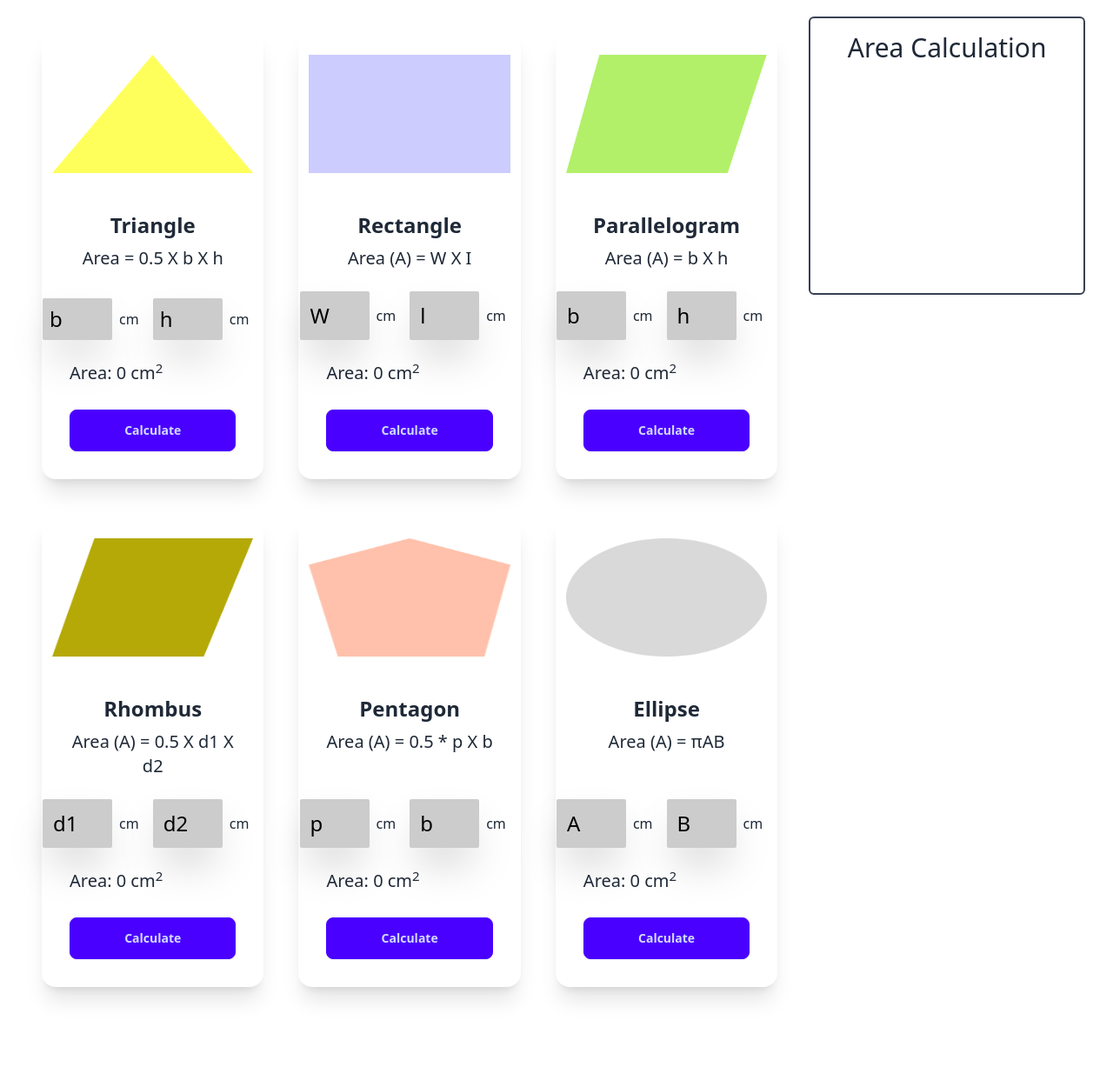
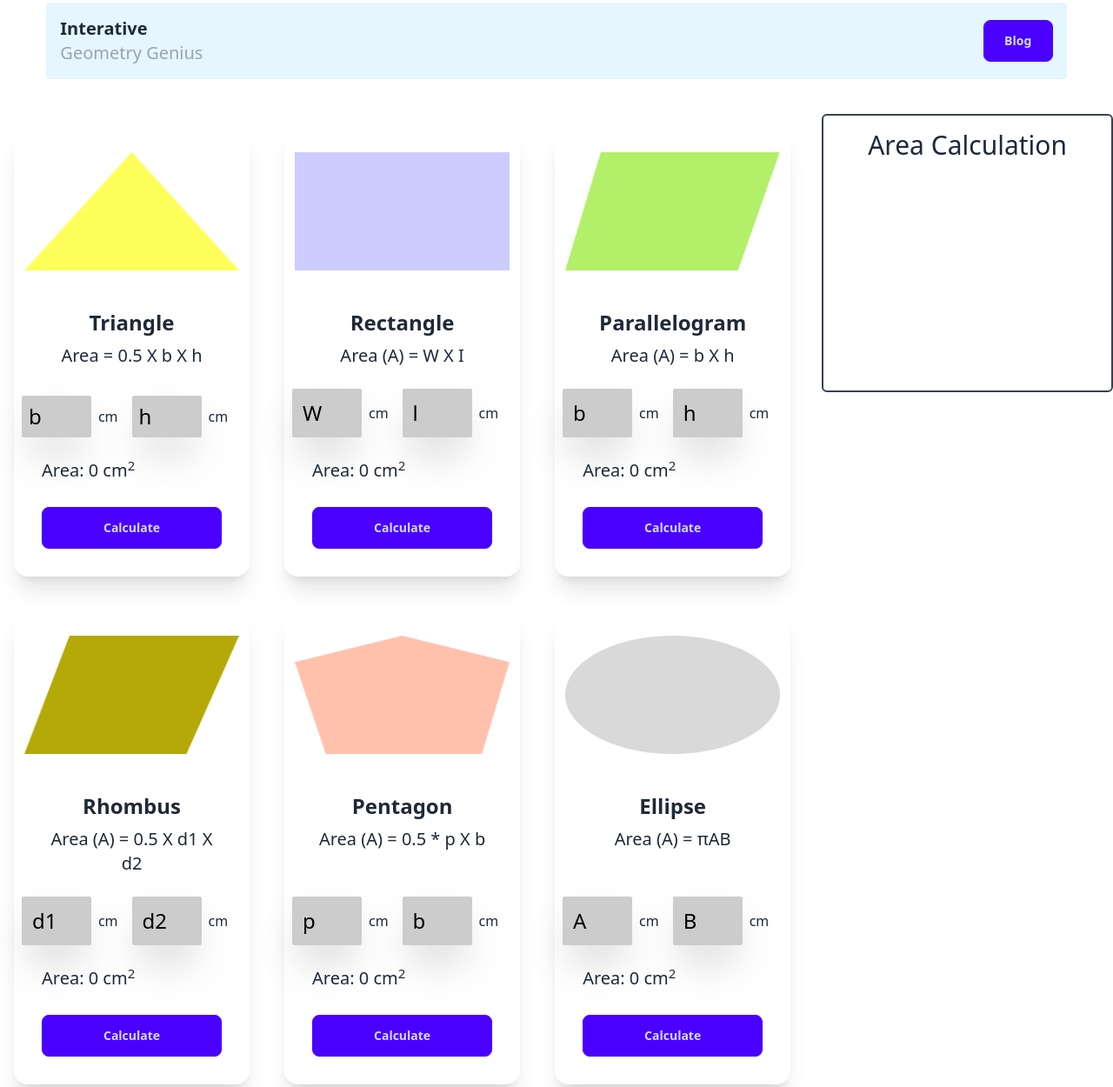
Before and after one commit to Hridoykhan4/DOM-1_GeoMetryGenius, a plain HTML site: page index.html in a window 1280 px wide. Shown: the part 13-1263 px from the top of the page at 87% size. Before the commit the page ends 1196 px from the top, so only its background shows below. Drawn offline with nearby package versions, Linux system fonts and the light colour scheme.

Commit message:
header added

```diff
--- a/index.html
+++ b/index.html
@@ -12,119 +12,206 @@
     />
     <script src="https://cdn.tailwindcss.com"></script>
   </head>
-  <body class="m-8">
-    <header>
-
+  <body class="">
+    <header class="w-11/12 mx-auto">
+      <div class="navbar bg-sky-300 bg-opacity-20 rounded mt-4 p-4">
+        <div class="flex-1">
+          <a class="text-xl font-bold"
+            >Interative <br /><span class="font-normal text-gray-400"
+              >Geometry Genius</span
+            ></a
+          >
+        </div>
+        <div class="flex-none">
+          <button class="btn-primary btn w-20">Blog</button>
+        </div>
+      </div>
     </header>
 
-
-
-    <main class="w-full mx-auto">
+    <main class="w-full mt-10 mx-auto">
       <!-- Main Content Container -->
       <div class="flex flex-col gap-5 md:flex-row">
         <!-- Shape Card Container -->
-            <div class="w-11/12 gap-5 grid grid-cols-1 md:gap-10 p-4 md:grid-cols-2 lg:grid-cols-3">
+        <div
+          class="w-11/12 gap-5 grid grid-cols-1 md:gap-10 p-4 md:grid-cols-2 lg:grid-cols-3"
+        >
           <!-- Triangle Card -->
-                <div class="card bg-base-100   shadow-xl">
+          <div class="card bg-base-100 shadow-xl">
             <figure>
-                      <img class="md:mt-4 w-full h-40 p-3"
+              <img
+                class="md:mt-4 w-full h-40 p-3"
                 src="images/triangle.png"
-                        alt="Shoes" />
+                alt="Shoes"
+              />
             </figure>
             <div class="card-body text-center">
               <h2 class="font-bold text-2xl text-center">Triangle</h2>
               <p class="text-xl">Area = 0.5 X b X h</p>
 
               <div class="flex items-center justify-center p-4">
-                        <input id="triangle-base" class="max-w-20 text-2xl bg-black bg-opacity-20 shadow-2xl placeholder:text-black p-2 rounded-sm" type="number" placeholder="b">
+                <input
+                  id="triangle-base"
+                  class="max-w-20 text-2xl bg-black bg-opacity-20 shadow-2xl placeholder:text-black p-2 rounded-sm"
+                  type="number"
+                  placeholder="b"
+                />
                 <span class="mr-4 ml-2">cm</span>
 
-                      <input id="triangle-height" class="text-2xl p-2 bg-black bg-opacity-20 shadow-2xl placeholder:text-black max-w-20 rounded-sm" type="number" placeholder="h">
+                <input
+                  id="triangle-height"
+                  class="text-2xl p-2 bg-black bg-opacity-20 shadow-2xl placeholder:text-black max-w-20 rounded-sm"
+                  type="number"
+                  placeholder="h"
+                />
                 <span class="mr-4 ml-2">cm</span>
-
               </div>
 
               <div class="text-left">
-                            <p class="text-xl">Area: <span id="triangle-area">0</span> <span>cm<sup>2</sup></span> </p>
+                <p class="text-xl">
+                  Area: <span id="triangle-area">0</span>
+                  <span>cm<sup>2</sup></span>
+                </p>
               </div>
 
               <div class="card-actions mt-5">
-                        <button class="btn btn-primary w-full" onclick="calculateTriangleArea()">Calculate</button>
+                <button
+                  class="btn btn-primary w-full"
+                  onclick="calculateTriangleArea()"
+                >
+                  Calculate
+                </button>
               </div>
             </div>
           </div>
 
           <!-- rectangle Card-->
-                <div class="card bg-base-100  shadow-xl">
+          <div class="card bg-base-100 shadow-xl">
             <figure>
-                      <img class="md:mt-4 w-full h-40 p-3"
+              <img
+                class="md:mt-4 w-full h-40 p-3"
                 src="images/rectangle.png"
-                        alt="Shoes" />
+                alt="Shoes"
+              />
             </figure>
             <div class="card-body text-center">
               <h2 class="text-2xl font-bold text-center">Rectangle</h2>
-                      <p class="text-xl">Area (A) = W  X I</p>
+              <p class="text-xl">Area (A) = W X I</p>
               <div class="flex items-center justify-center p-4">
-                        <input type="number" id="rectangle-width" class="max-w-20 p-3 bg-black bg-opacity-20 shadow-2xl rounded-sm text-2xl placeholder:text-black" placeholder="W"><span class="mr-4 ml-2">cm</span>
+                <input
+                  type="number"
+                  id="rectangle-width"
+                  class="max-w-20 p-3 bg-black bg-opacity-20 shadow-2xl rounded-sm text-2xl placeholder:text-black"
+                  placeholder="W"
+                /><span class="mr-4 ml-2">cm</span>
 
-
-                        <input type="number" id="rectangle-length" class="max-w-20 p-3 bg-black bg-opacity-20 shadow-2xl rounded-sm text-2xl placeholder:text-black" placeholder="l"><span class="mr-4 ml-2">cm</span>
+                <input
+                  type="number"
+                  id="rectangle-length"
+                  class="max-w-20 p-3 bg-black bg-opacity-20 shadow-2xl rounded-sm text-2xl placeholder:text-black"
+                  placeholder="l"
+                /><span class="mr-4 ml-2">cm</span>
               </div>
               <div class="text-left">
-                        <p class="text-xl">Area: <span id="rectangle-area">0</span> <span>cm<sup>2</sup></span> </p>
+                <p class="text-xl">
+                  Area: <span id="rectangle-area">0</span>
+                  <span>cm<sup>2</sup></span>
+                </p>
               </div>
               <div class="card-actions mt-5">
-                        <button class="btn btn-primary w-full" onclick="calculateRectangleArea()">Calculate</button>
+                <button
+                  class="btn btn-primary w-full"
+                  onclick="calculateRectangleArea()"
+                >
+                  Calculate
+                </button>
               </div>
             </div>
           </div>
 
           <!-- Parallelogram Card -->
-                <div class="card bg-base-100  shadow-xl">
+          <div class="card bg-base-100 shadow-xl">
             <figure>
-                      <img class="md:mt-4 w-full h-40 p-3"
+              <img
+                class="md:mt-4 w-full h-40 p-3"
                 src="images/parallelogram.png"
-                        alt="Shoes"  />
+                alt="Shoes"
+              />
             </figure>
             <div class="card-body text-center">
               <h2 class="text-2xl font-bold text-center">Parallelogram</h2>
               <p class="text-xl">Area (A) = b X h</p>
               <div class="flex items-center justify-center p-4">
-                        <input type="number" id="parallelogram-base" class="max-w-20 p-3 bg-black bg-opacity-20 shadow-2xl rounded-sm text-2xl placeholder:text-black" placeholder="b"><span class="mr-4 ml-2">cm</span>
+                <input
+                  type="number"
+                  id="parallelogram-base"
+                  class="max-w-20 p-3 bg-black bg-opacity-20 shadow-2xl rounded-sm text-2xl placeholder:text-black"
+                  placeholder="b"
+                /><span class="mr-4 ml-2">cm</span>
 
-
-                        <input type="number" id="parallelogram-height" class="max-w-20 p-3 bg-black bg-opacity-20 shadow-2xl rounded-sm text-2xl placeholder:text-black" placeholder="h"><span class="mr-4 ml-2">cm</span>
+                <input
+                  type="number"
+                  id="parallelogram-height"
+                  class="max-w-20 p-3 bg-black bg-opacity-20 shadow-2xl rounded-sm text-2xl placeholder:text-black"
+                  placeholder="h"
+                /><span class="mr-4 ml-2">cm</span>
               </div>
               <div class="text-left">
-                        <p class="text-xl">Area: <span id="parallelogram-area">0</span> <span>cm<sup>2</sup></span> </p>
+                <p class="text-xl">
+                  Area: <span id="parallelogram-area">0</span>
+                  <span>cm<sup>2</sup></span>
+                </p>
               </div>
               <div class="card-actions mt-5">
-                        <button class="btn btn-primary w-full" onclick="calculateParallelogram()">Calculate</button>
+                <button
+                  class="btn btn-primary w-full"
+                  onclick="calculateParallelogram()"
+                >
+                  Calculate
+                </button>
               </div>
             </div>
           </div>
 
           <!-- Rhombus Card -->
-                  <div class="card bg-base-100  shadow-xl">
+          <div class="card bg-base-100 shadow-xl">
             <figure>
-                      <img class="md:mt-4 w-full h-40 p-3"
+              <img
+                class="md:mt-4 w-full h-40 p-3"
                 src="images/rhombus.png"
-                        alt="Shoes"  />
+                alt="Shoes"
+              />
             </figure>
             <div class="card-body text-center">
               <h2 class="text-2xl font-bold text-center">Rhombus</h2>
               <p class="text-xl">Area (A) = 0.5 X d1 X d2</p>
               <div class="flex items-center justify-center p-4">
-                        <input type="number" id="rhombus-first-diagonal" class="max-w-20 p-3 bg-black bg-opacity-20 shadow-2xl rounded-sm text-2xl placeholder:text-black" placeholder="d1"><span class="mr-4 ml-2">cm</span>
+                <input
+                  type="number"
+                  id="rhombus-first-diagonal"
+                  class="max-w-20 p-3 bg-black bg-opacity-20 shadow-2xl rounded-sm text-2xl placeholder:text-black"
+                  placeholder="d1"
+                /><span class="mr-4 ml-2">cm</span>
 
-
-                        <input type="number" id="rhombus-second-diagonal" class="max-w-20 p-3 bg-black bg-opacity-20 shadow-2xl rounded-sm text-2xl placeholder:text-black" placeholder="d2"><span class="mr-4 ml-2">cm</span>
+                <input
+                  type="number"
+                  id="rhombus-second-diagonal"
+                  class="max-w-20 p-3 bg-black bg-opacity-20 shadow-2xl rounded-sm text-2xl placeholder:text-black"
+                  placeholder="d2"
+                /><span class="mr-4 ml-2">cm</span>
               </div>
               <div class="text-left">
-                        <p class="text-xl">Area: <span id="rhombus-area">0</span> <span>cm<sup>2</sup></span> </p>
+                <p class="text-xl">
+                  Area: <span id="rhombus-area">0</span>
+                  <span>cm<sup>2</sup></span>
+                </p>
               </div>
               <div class="card-actions mt-5">
-                        <button class="btn btn-primary w-full" onclick="calculaterhombus()">Calculate</button>
+                <button
+                  class="btn btn-primary w-full"
+                  onclick="calculaterhombus()"
+                >
+                  Calculate
+                </button>
               </div>
             </div>
           </div>
@@ -132,26 +219,46 @@
           <!-- Pentagon Card -->
           <div class="card bg-base-100 shadow-xl">
             <figure>
-                      <img class="md:mt-4 w-full h-40 p-3"
+              <img
+                class="md:mt-4 w-full h-40 p-3"
                 src="images/pentagon.png"
-                        alt="Shoes" />
+                alt="Shoes"
+              />
             </figure>
             <div class="card-body text-center">
               <h2 class="font-bold text-2xl text-center">Pentagon</h2>
               <!-- P = perimeter b = base -->
               <p class="text-xl">Area (A) = 0.5 * p X b</p>
               <div class="flex items-center justify-center p-4">
-                        <input type="number" id="pentagon-perimeter" placeholder="p" class="max-w-20 p-3 bg-black bg-opacity-20 shadow-2xl rounded-sm text-2xl placeholder:text-black">
+                <input
+                  type="number"
+                  id="pentagon-perimeter"
+                  placeholder="p"
+                  class="max-w-20 p-3 bg-black bg-opacity-20 shadow-2xl rounded-sm text-2xl placeholder:text-black"
+                />
                 <span class="mr-4 ml-2">cm</span>
-                        <input type="number" placeholder="b" id="pentagon-base" class="max-w-20 p-3 bg-black bg-opacity-20 shadow-2xl rounded-sm text-2xl placeholder:text-black">
+                <input
+                  type="number"
+                  placeholder="b"
+                  id="pentagon-base"
+                  class="max-w-20 p-3 bg-black bg-opacity-20 shadow-2xl rounded-sm text-2xl placeholder:text-black"
+                />
                 <span class="mr-4 ml-2">cm</span>
               </div>
 
               <div class="text-left">
-                          <p class="text-xl">Area: <span id="pentagon-area">0 </span><span>cm<sup>2</sup></span></p>
+                <p class="text-xl">
+                  Area: <span id="pentagon-area">0 </span
+                  ><span>cm<sup>2</sup></span>
+                </p>
               </div>
               <div class="card-actions mt-5">
-                        <button class="btn btn-primary w-full" onclick="calculatePentagon()">Calculate</button>
+                <button
+                  class="btn btn-primary w-full"
+                  onclick="calculatePentagon()"
+                >
+                  Calculate
+                </button>
               </div>
             </div>
           </div>
@@ -159,26 +266,46 @@
           <!-- Ellipse Card -->
           <div class="card bg-base-100 shadow-xl">
             <figure>
-                      <img class="md:mt-4 w-full h-40 p-3"
+              <img
+                class="md:mt-4 w-full h-40 p-3"
                 src="images/ellipse.png"
-                        alt="Shoes" />
+                alt="Shoes"
+              />
             </figure>
             <div class="card-body text-center">
               <h2 class="font-bold text-2xl text-center">Ellipse</h2>
               <!-- P = perimeter b = base -->
               <p class="text-xl">Area (A) = πAB</p>
               <div class="flex items-center justify-center p-4">
-                        <input type="number" id="ellipse-major" placeholder="A" class="max-w-20 p-3 bg-black bg-opacity-20 shadow-2xl rounded-sm text-2xl placeholder:text-black">
+                <input
+                  type="number"
+                  id="ellipse-major"
+                  placeholder="A"
+                  class="max-w-20 p-3 bg-black bg-opacity-20 shadow-2xl rounded-sm text-2xl placeholder:text-black"
+                />
                 <span class="mr-4 ml-2">cm</span>
-                        <input type="number" placeholder="B" id="ellipse-minor" class="max-w-20 p-3 bg-black bg-opacity-20 shadow-2xl rounded-sm text-2xl placeholder:text-black">
+                <input
+                  type="number"
+                  placeholder="B"
+                  id="ellipse-minor"
+                  class="max-w-20 p-3 bg-black bg-opacity-20 shadow-2xl rounded-sm text-2xl placeholder:text-black"
+                />
                 <span class="mr-4 ml-2">cm</span>
               </div>
 
               <div class="text-left">
-                          <p class="text-xl">Area: <span id="ellipse-area">0 </span><span>cm<sup>2</sup></span></p>
+                <p class="text-xl">
+                  Area: <span id="ellipse-area">0 </span
+                  ><span>cm<sup>2</sup></span>
+                </p>
               </div>
               <div class="card-actions mt-5">
-                        <button class="btn btn-primary w-full" onclick="calculateEllipse()">Calculate</button>
+                <button
+                  class="btn btn-primary w-full"
+                  onclick="calculateEllipse()"
+                >
+                  Calculate
+                </button>
               </div>
             </div>
           </div>
@@ -191,12 +318,6 @@
       </div>
     </main>
 
-
-    <footer>
-
-    </footer>
-
-
     <script src="scripts/traingle-calculate.js"></script>
     <script src="scripts/rectangleArea.js"></script>
     <script src="scripts/parallelogram.js"></script>
```
Lines whose indentation alone changed are shown as unchanged.
